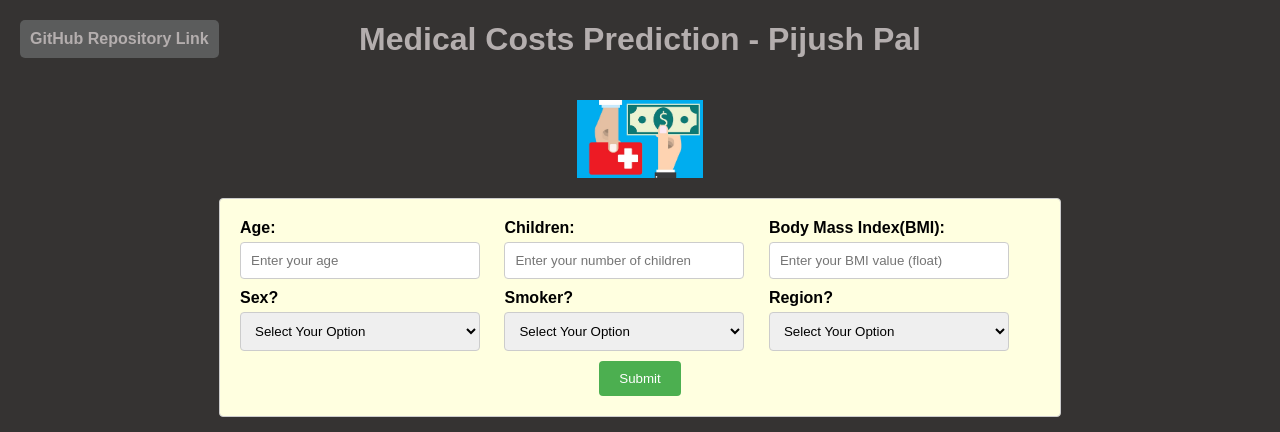
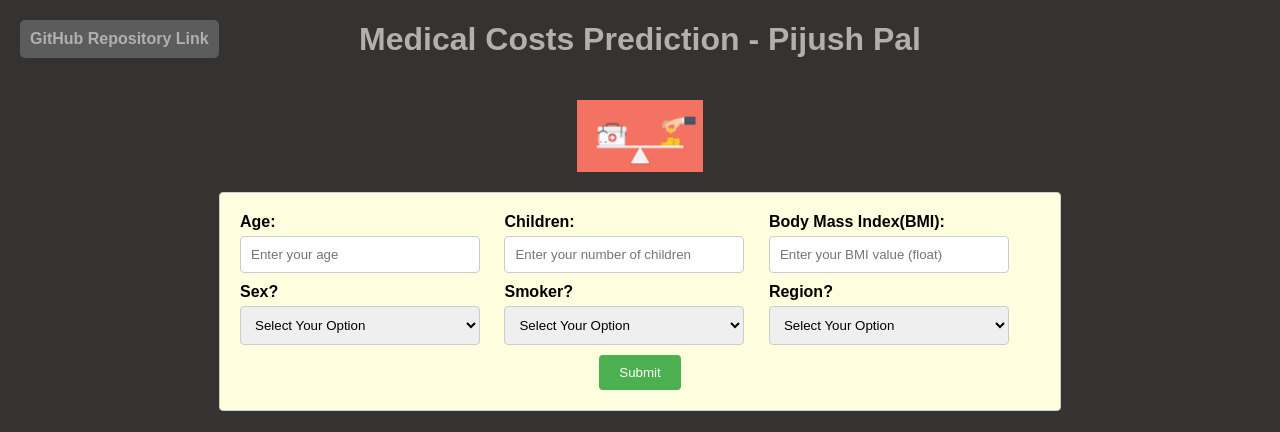
Before and after one commit to pijush2022/medical_bill_predict, a Flask app: page /prediction in a window 1280 px wide. Shown: the top 432 px of the page. Run offline with Flask 3, Linux system fonts and the light colour scheme.

Commit message:
Update home.html

```diff
--- a/templates/home.html
+++ b/templates/home.html
@@ -7,7 +7,7 @@
   <body>
     <a href="https://github.com/pijush2022/medical_bill_predict" class="top-left-link" target="_blank">GitHub Repository Link</a>
     <h1>Medical Costs Prediction - Pijush Pal</h1>
-    <img src="{{url_for('static', filename='/Image/medical.jpeg')}}" alt="Your Profile Picture" class="profile">
+    <img src="{{url_for('static', filename='static/Image/health-care-costs.jpg')}}" alt="Your Profile Picture" class="profile">
     <div class="form-box">
     <form action="{{url_for('predict_data')}}" method="POST">
         <div class="form-group">
```
